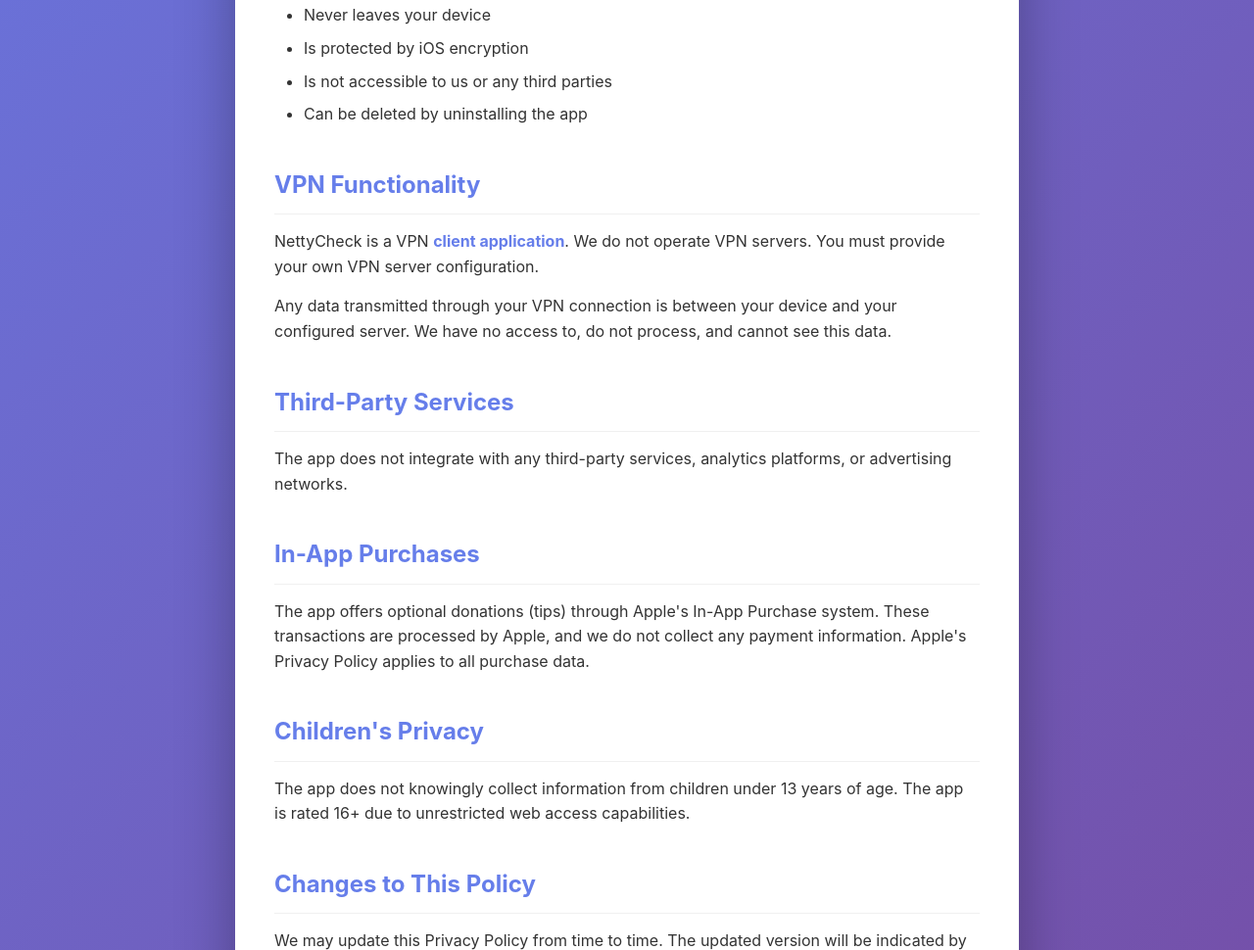
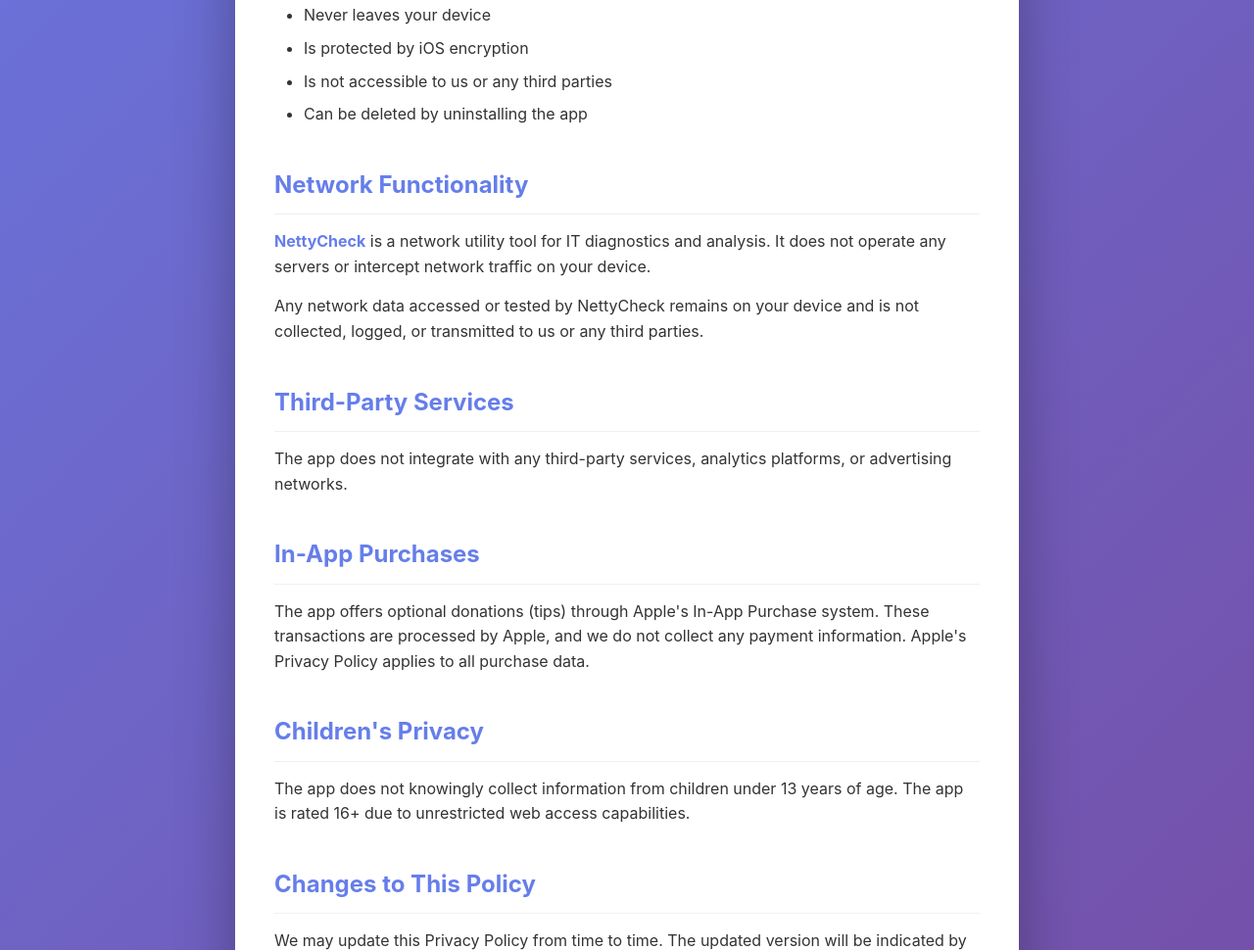
Before and after one commit to ticketsnotificationstoyou/NettyCheck, a plain HTML site: page index.html in a window 1280 px wide. Shown: the part 949-1919 px from the top of the page at 98% size. Drawn offline with Linux system fonts and the light colour scheme.

Commit message:
Update index.html

```diff
--- a/index.html
+++ b/index.html
@@ -76,10 +76,11 @@
         </section>
 
         <section>
-            <h2>VPN Functionality</h2>
-            <p>NettyCheck is a VPN <strong>client application</strong>. We do not operate VPN servers. You must provide your own VPN server configuration.</p>
-            <p>Any data transmitted through your VPN connection is between your device and your configured server. We have no access to, do not process, and cannot see this data.</p>
+            <h2>Network Functionality</h2>
+            <p><strong>NettyCheck</strong> is a network utility tool for IT diagnostics and analysis. It does not operate any servers or intercept network traffic on your device.</p>
+            <p>Any network data accessed or tested by NettyCheck remains on your device and is not collected, logged, or transmitted to us or any third parties.</p>
         </section>
+
 
         <section>
             <h2>Third-Party Services</h2>
```
